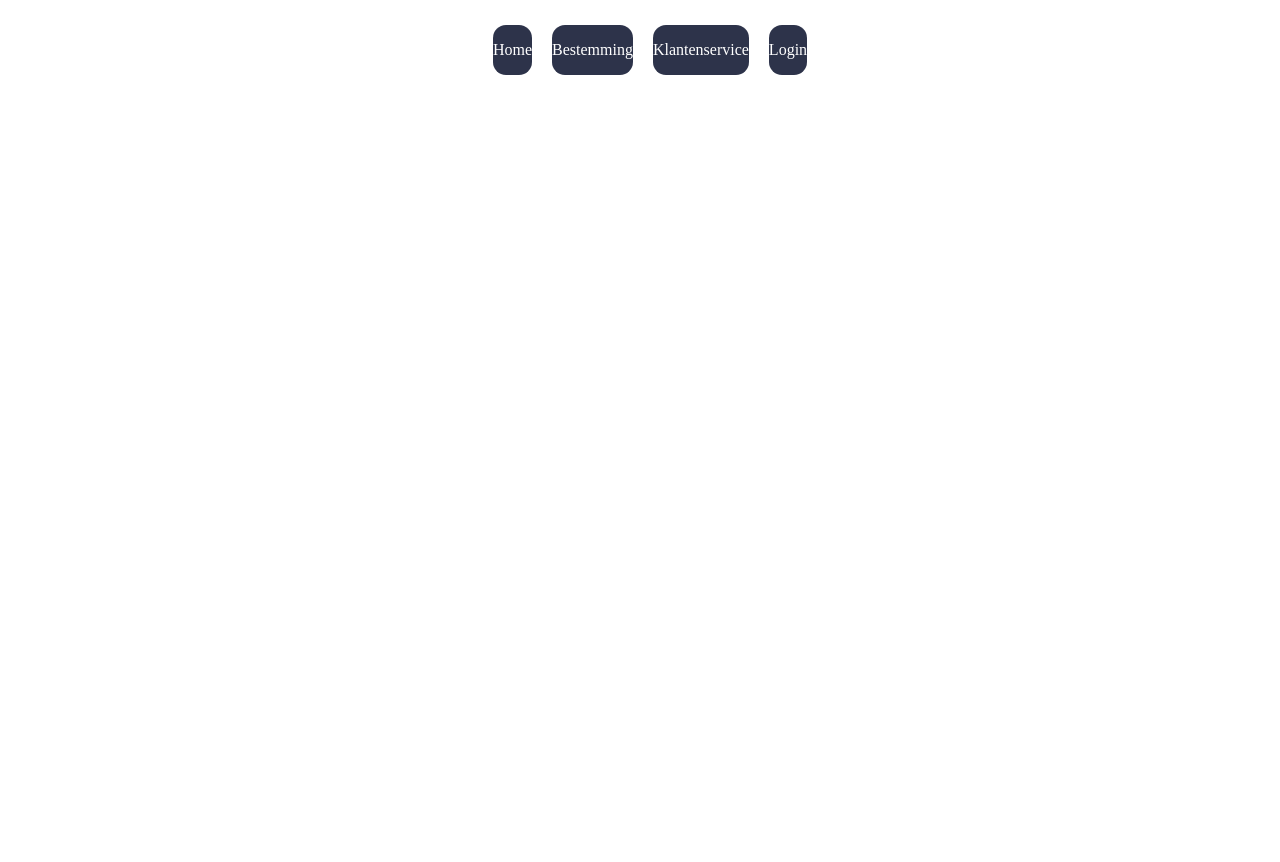
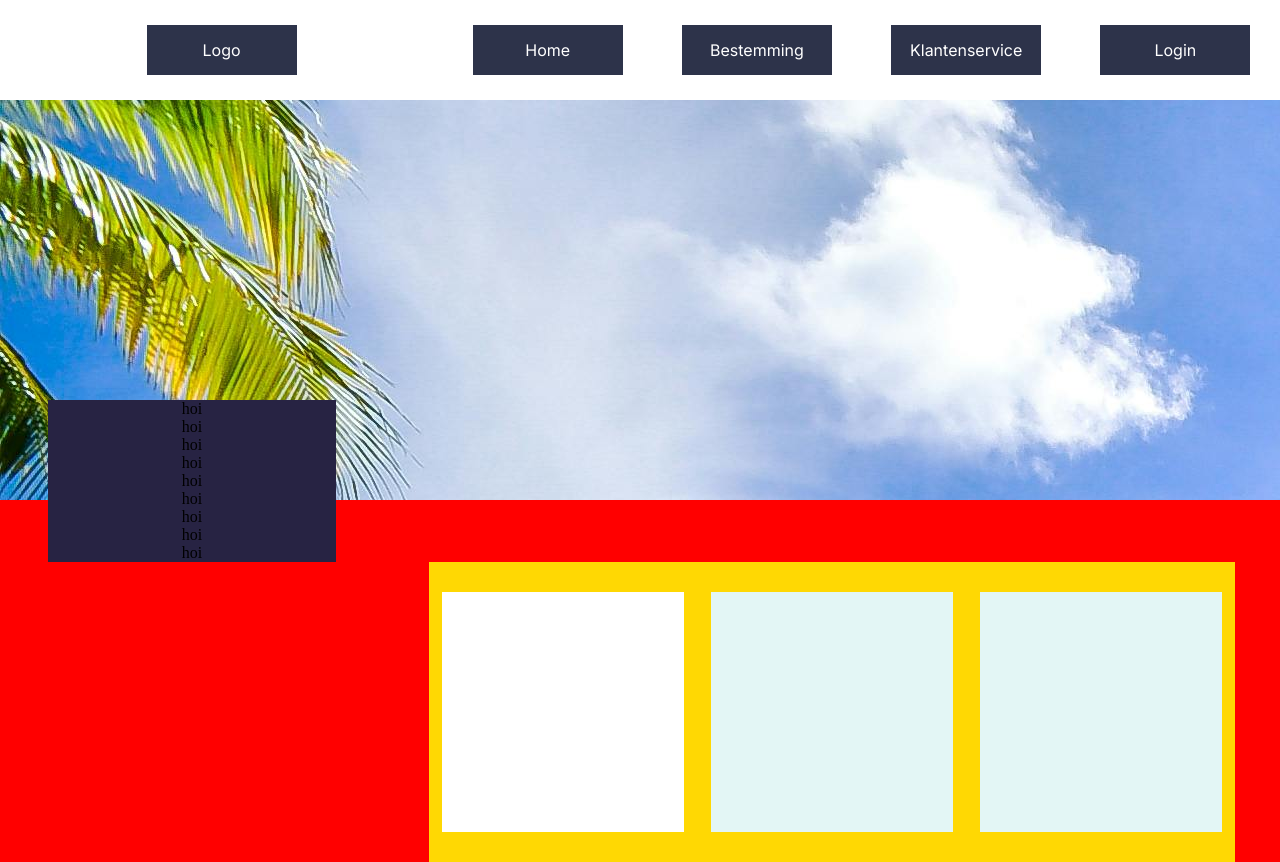
Before and after one commit to anke180/Reisbureau, a PHP site: page /pages/zoekopdracht.php in a window 1280 px wide. Before the commit the page ends 75 px from the top, so only its background shows below. Run offline with PHP 8.4, Linux system fonts and the light colour scheme.

Commit message:
pagina zoekopdracht
begin gemaakt aan pagina zoekopdracht moet verder met database

```diff
--- a/reis/html/CSS/index.css
+++ b/reis/html/CSS/index.css
@@ -2,30 +2,131 @@ body{
     margin: 0;
     padding: 0;
 }
+
+/* hier begint de nav */
 .header{
     height: 100px;
     width: 100%;
     background-color: #ffffff;
     display: flex;
-    flex-wrap: wrap;
+    flex-direction: row;
+    align-items: center;
+    justify-content: space-around;
+}
+
+.logo-blok{
+    height: 100px;
+    width: 30%;
+    background-color: #ffffff;
+    display: flex;
+    flex-direction: row;
+    align-items: center;
     justify-content: center;
-    align-items: center;
-    gap: 20px;
 }
+
 .but1{
     height: 50px;
+    width: 150px;
     background-color: #2D334A;
-    border-radius: 13px;
     display: flex;
     flex-wrap: wrap;
     justify-content: center;
     text-decoration: none;
     color: #ffffff;
     align-items: center;
+    font-family: "Inter", sans-serif;
 }
 .b1{
     height: 200px;
     width: 100%;
-    background-image: url(/images/Screenshot_1.jpg);
     background-repeat: no-repeat;
 }
+/* einde nav */
+
+/* hier begint zoekopdracht */
+
+.container{
+    height: auto;
+    width: auto;
+    flex-direction: row;
+    align-items: center;
+    justify-content: center;
+    /* background-color: pink; */
+}
+
+.container-row{
+    height: auto;
+    width: 100%;
+    display: flex;
+    flex-direction: row;
+    align-items: center;
+    justify-content: flex-end;
+}
+
+.container-col{
+    height: auto;
+    width: 100%;
+    display: flex;
+    flex-direction: column;
+    align-items: space-around;
+    justify-content: flex-end;
+}
+
+.col30{
+    height: auto;
+    width: 30%;
+    display: flex;
+    flex-direction: column;
+    align-items: center;
+    justify-content: center;
+}
+
+.filter-lijst{
+    height: auto;
+    width: 75%;
+    display: flex;
+    flex-direction: column;
+    align-items: center;
+    justify-content: center;
+    background-color: #272343;
+}
+
+.achtergrond{
+    background-image: url("../img/achtergrond.jpeg");
+    height: 400px;
+    width: 100%;
+    margin-bottom: -100px;
+}
+
+.row70{
+    height: auto;
+    width: 70%;
+    display: flex;
+    flex-direction: row;
+    align-items: center;
+    justify-content: center;
+}
+
+.vakantie-balk{
+    height: 300px;
+    width: 90%;
+    display: flex;
+    flex-direction: row;
+    align-items: center;
+    justify-content: space-around;
+    background-color: #FFD803;
+}
+
+.vakantie-blok-wit{
+    height: 80%;
+    width: 30%;
+    background-color: #FFFFFF;
+}
+
+.vakantie-blok-blauw{
+    height: 80%;
+    width: 30%;
+    background-color: #E3F6F5;
+}
+
+/* einde zoekopdracht */
--- a/reis/html/include/nav.php
+++ b/reis/html/include/nav.php
@@ -1,13 +1,22 @@
-
+<link href="https://fonts.googleapis.com/css2?family=Inter:wght@100..900&amp;display=swap" rel="stylesheet">
 <link rel="stylesheet" href="../css/index.css">
 
 <div class="head">
-        <div class="header">
-            <div class="logo"></div>
+
+
+    <div class="header">
+        <div class="logo-blok">
+            <div class="but1">Logo</div>
+        </div>
+
             <a href="../index.php" class="but1">Home</a>
             <a href="locations.php" class="but1">Bestemming</a>
             <a href="service.php" class="but1">Klantenservice</a>
             <a href="login.php" class="but1">Login</a>
-        </div>
+    </div>
+
+
+
+
 
     </div>
--- a/reis/html/pages/zoekopdracht.php
+++ b/reis/html/pages/zoekopdracht.php
@@ -3,15 +3,61 @@
 <head>
     <meta charset="UTF-8">
     <meta name="viewport" content="width=device-width, initial-scale=1.0">
+    <link href="https://fonts.googleapis.com/css2?family=Inter:wght@100..900&amp;display=swap" rel="stylesheet">
     <title>Document</title>
     <link rel="stylesheet" href="css/main.css">
 </head>
 <body>
-<?php
-    include "../include/nav.php";
-?>
 
-    <!-- hier komt de navigatie -->
+    <?php
+        include "../include/nav.php";
+    ?>
+    <div class="container">
+        <div class="container-row">
+            <div class="achtergrond">   </div>
+            <!-- <a div="achtergrond"><img src="../img/achtergrond.jpeg"></a> -->
+        </div>
+
+
+        <!-- filter begint hier -->
+        <!--  informatie via database -->
+        <div class="col30">
+            <div class="filter-lijst">hoi</div>
+            <div class="filter-lijst">hoi</div>
+            <div class="filter-lijst">hoi</div>
+            <div class="filter-lijst">hoi</div>
+            <div class="filter-lijst">hoi</div>
+            <div class="filter-lijst">hoi</div>
+            <div class="filter-lijst">hoi</div>
+            <div class="filter-lijst">hoi</div>
+            <div class="filter-lijst">hoi</div>
+        </div>
+
+        <!-- vakantie info kort begint hier -->
+        <!-- informatie via database -->
+        <div class="container-col">
+            <div class="container-row">
+                <div class="row70">
+                    <div class="vakantie-balk">
+                        <div class="vakantie-blok-wit">
+                            <!-- hier komt een foto -->
+                        </div>
+                        <div class="vakantie-blok-blauw">
+                            <!-- hier komt de naam hotel + beooordeling hotel + informatie vakantieplek -->
+                        </div>
+                        <div class="vakantie-blok-blauw">
+                            <!-- hier komt een stuk tekst over vlucht? + prijs en button voor bekijk vakatie -->
+                        </div>
+                    </div>
+                </div>
+            </div>
+        </div>
+
+    </div>
+
+
+
+
 
 
   <!-- <h1 id='titel'>hoi hoi</h1>
```
Also changed, not shown: reis/html/index.php (+6 -11 lines), reis/html/img/achtergrond.jpeg (added).
